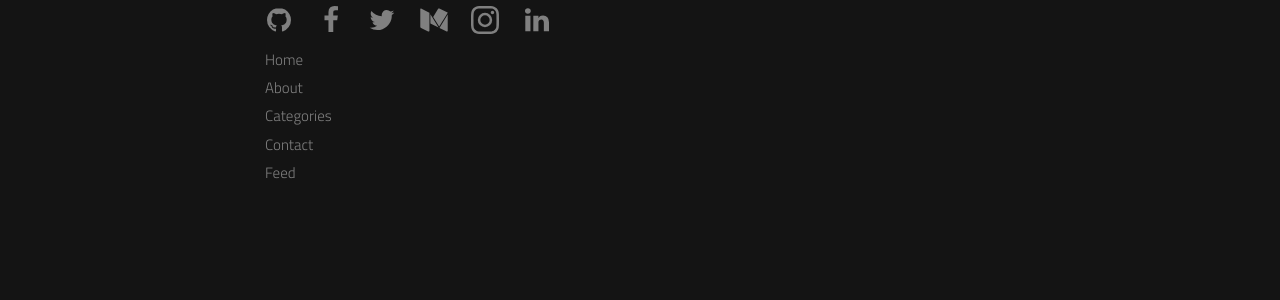
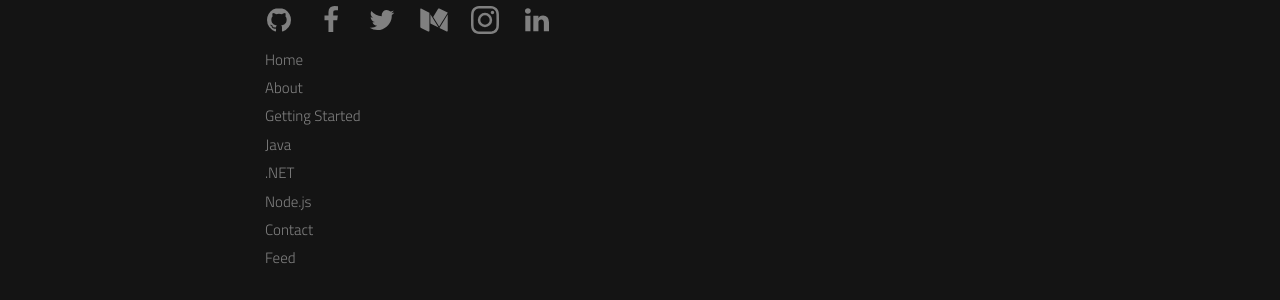
Before and after one commit to secinst/secinst.github.io, a Jekyll site: the page built from index.html, in a window 1280 px wide and 900 px high, scrolled down 2261 px. Shown: the part 597-897 px from the top of the window. Built offline with Jekyll 4.4.1, drawn with Linux system fonts in a browser that asks for light colours; a script that is not in the unit is left out; before the commit the page ends 3076 px from its top, so only the background shows below that.

Commit message:
Update _config.yml

```diff
--- a/_config.yml
+++ b/_config.yml
@@ -19,8 +19,14 @@ menu:
     url: /
   - title: About
     url: /about
-  - title: Categories
-    url: /categories
+  - title: Getting Started
+    url: /category/tutorial
+  - title: Java
+    url: /category/java
+  - title: .NET
+    url: /category/dotnet
+  - title: Node.js
+    url: /category/node
   - title: Contact
     url: /contact
   - title: Feed
```
